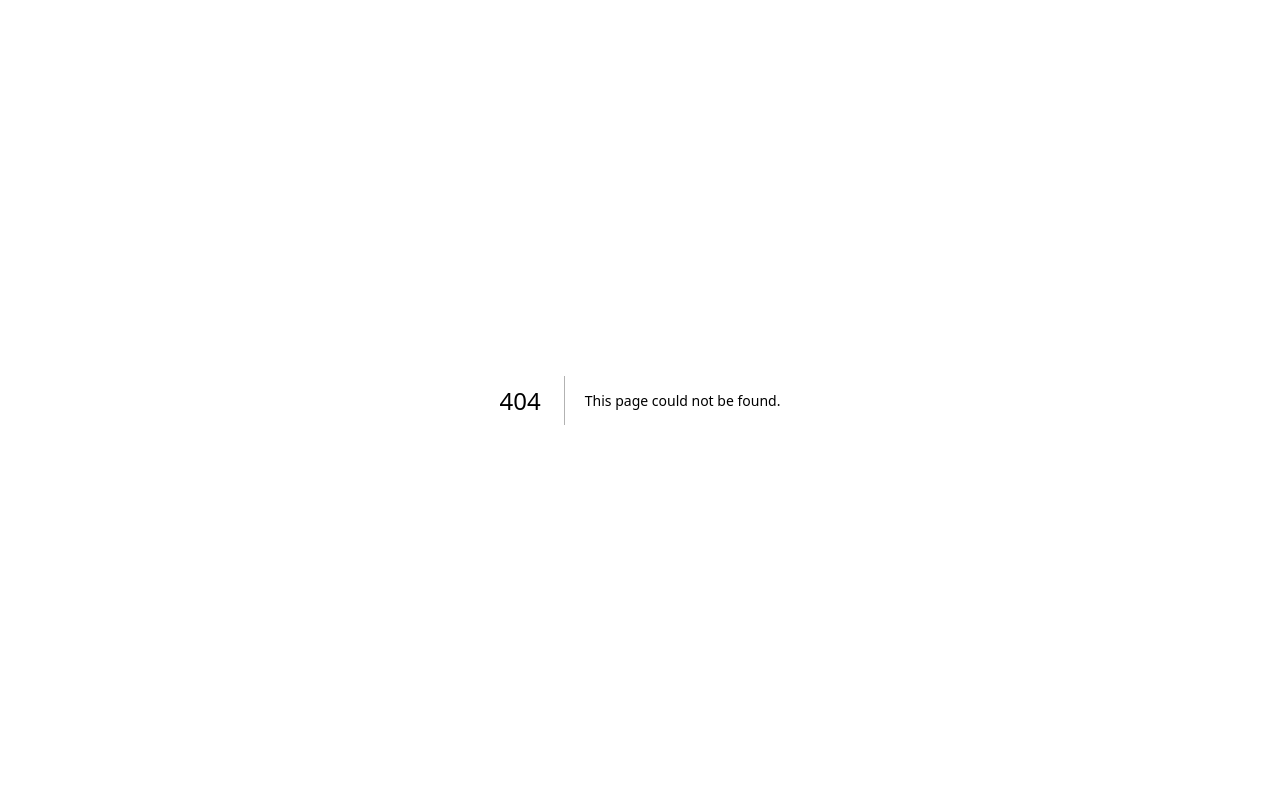
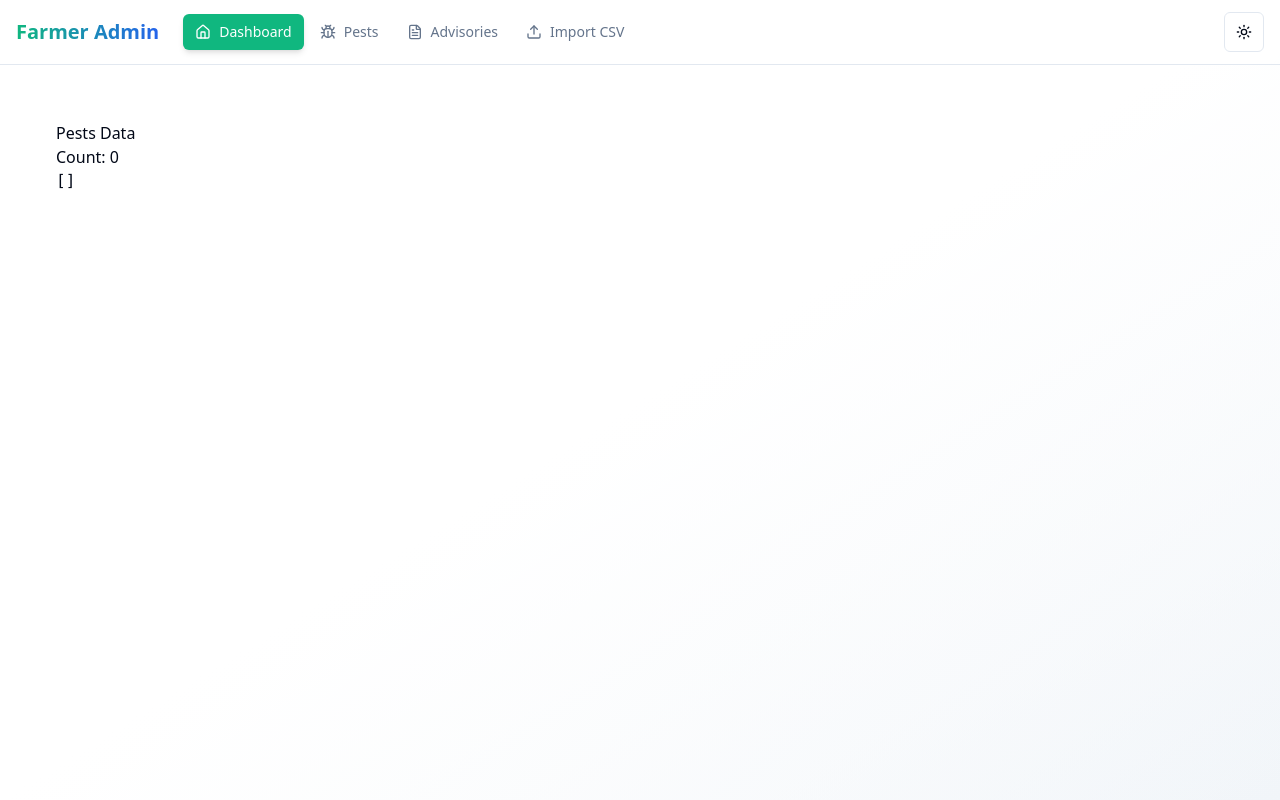
Before and after one commit to CP-consultan/farmer-admin-new, a Next.js app: page /admin/test-pests in a window 1280 px wide. Before the commit this address had no page. Built offline with nearby package versions, Linux system fonts and the light colour scheme; no server answers; the database is empty.

Commit message:
Add test page for pests data

```diff
--- /dev/null
+++ b/src/app/admin/test-pests/page.tsx
@@ -0,0 +1,23 @@
+import { createClient } from '@/utils/supabase/server'
+
+export default async function TestPestsPage() {
+  const supabase = await createClient()
+  const { data, error } = await supabase.from('pests').select('*')
+
+  if (error) {
+    return (
+      <div style={{ padding: '2rem', color: 'red' }}>
+        <h1>Error fetching pests</h1>
+        <pre>{JSON.stringify(error, null, 2)}</pre>
+      </div>
+    )
+  }
+
+  return (
+    <div style={{ padding: '2rem' }}>
+      <h1>Pests Data</h1>
+      <p>Count: {data.length}</p>
+      <pre>{JSON.stringify(data, null, 2)}</pre>
+    </div>
+  )
+}
```
